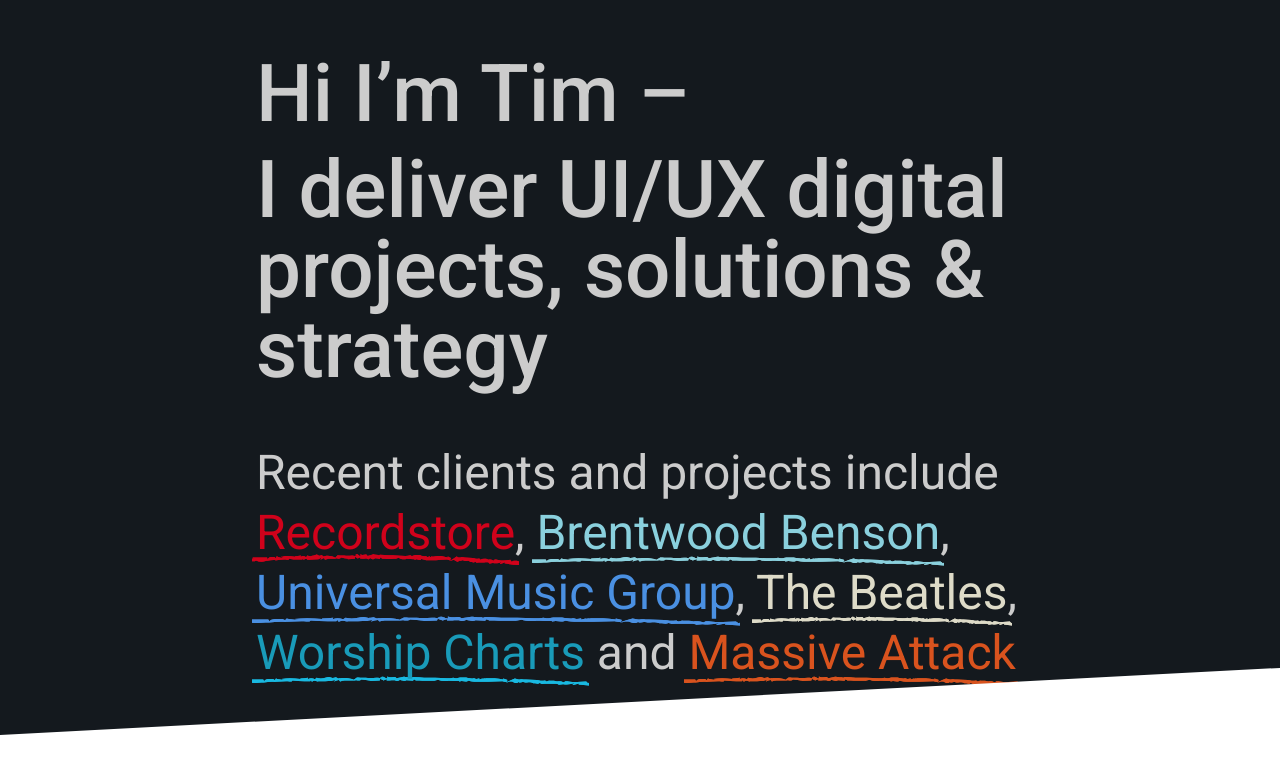
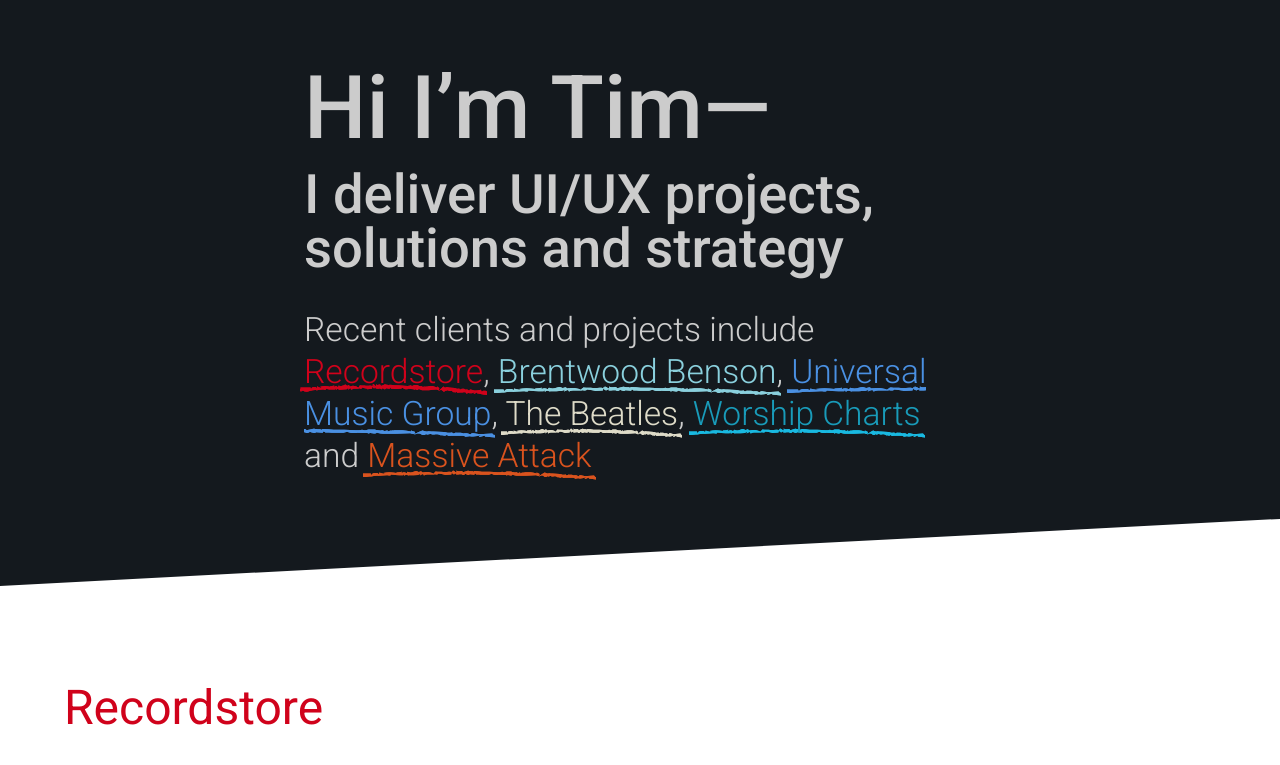
Before and after one commit to tjgilpin/timgilp.in-portfolio, a Gatsby site: page / in a window 1280 px wide. Shown: the top 765 px of the page. Built offline with nearby package versions, Linux system fonts and the light colour scheme; Gatsby itself is replaced by a stand-in of ours.

Commit message:
CSS tweaks for intro section

```diff
--- a/src/css/additional.css
+++ b/src/css/additional.css
@@ -78,4 +78,21 @@
   object-position: top center !important;
 }
 
-/* Macbook Screen Size (1280w) - 3.8 / 2.35 rem for heading / sub with max-width 53em */
+/* Macbook Screen Size (1280w) - 3.8 / 2.35 rem for heading / sub golden ratio with max-width 53em */
+
+._add-heading {
+  font-size: 5.5rem;
+}
+
+._add-subheading {
+  font-size: 3.4rem;
+}
+
+._add-bigcopy {
+  /* font-size: 2.3rem; */
+  font-size: 2.1rem;
+}
+
+._add-intro-width {
+  max-width: 42rem;
+}
--- a/src/pages/index.js
+++ b/src/pages/index.js
@@ -11,14 +11,13 @@
 const sectionContainer =
 "w-100 mw9 mh2 mt6 mh4-m mh5-l nb4 nb5-m nb5-l _add-skew-rev"
 const sectionHeading =
-"f1 fw3 mt0 mb4 _add-h3-"
+"fw4 mt0 mb4 f1 _add-h3-"
 const sectionContent =
 "flex flex-column flex-row-l justify-between"
 const sectionParagraph =
 "f4 fw3 lh-copy mb3 mt0 w-40-l _add-p-"
 const sectionImageContainer =
 "flex flex-column flex-row-m flex-row-l w-60-l"
-// justify-between
 const sectionImageDesktop =
 "w-50-m w-50-l pl4-l"
 const sectionImageTablet =
@@ -35,17 +34,17 @@
     <Helmet bodyAttributes={{class: "_add-font-roboto _add-bg-dark-metallic-blue" }} />
     <div className="flex flex-column" style={{ scrollBehavior: "smooth", overflowY: "scroll" }}>
 
-      <div className="flex justify-center">
-        <div id="hi-i'm-tim" className="moon-gray mw7 mb3">
-          <h1 className="f-subheadline fw5 mb0 lh-solid">
-            Hi I&#8217;m Tim &ndash;
+      <div className="flex justify-center mb5">
+        <div id="hi-i'm-tim" className="moon-gray mb3 _add-intro-width mh2 mh4-m mh5-l">
+          <h1 className="_add-heading fw5 mb0 mt5 lh-solid">
+            Hi I&#8217;m Tim&mdash;
           </h1>
-          <h1 className="f-subheadline fw5 mt3 lh-solid">
-            I deliver UI/UX digital projects, solutions &amp; strategy
-          </h1>
-          <h2 className="f1 fw4 lh-title">
+          <h2 className="_add-subheading fw5 mt3 mb0 lh-solid">
+            I deliver UI/UX projects, solutions and strategy
+          </h2>
+          <h3 className="_add-bigcopy fw3 mt4 lh-title">
             Recent clients and projects include <Link to="#recordstore" className={`${introLink}recordstore`}>Recordstore</Link>, <Link to="#bbmp" className={`${introLink}bbmp`}>Brentwood Benson</Link>, <Link to="#umg" className={`${introLink}umg`}>Universal Music Group</Link>, <Link to="#beatles" className={`${introLink}beatles`}>The Beatles</Link>, <Link to="#worship" className={`${introLink}worship`}>Worship Charts</Link> and <Link to="#massive" className={`${introLink}massive`}>Massive Attack</Link>
-          </h2>
+          </h3>
         </div>
       </div>
 
```
